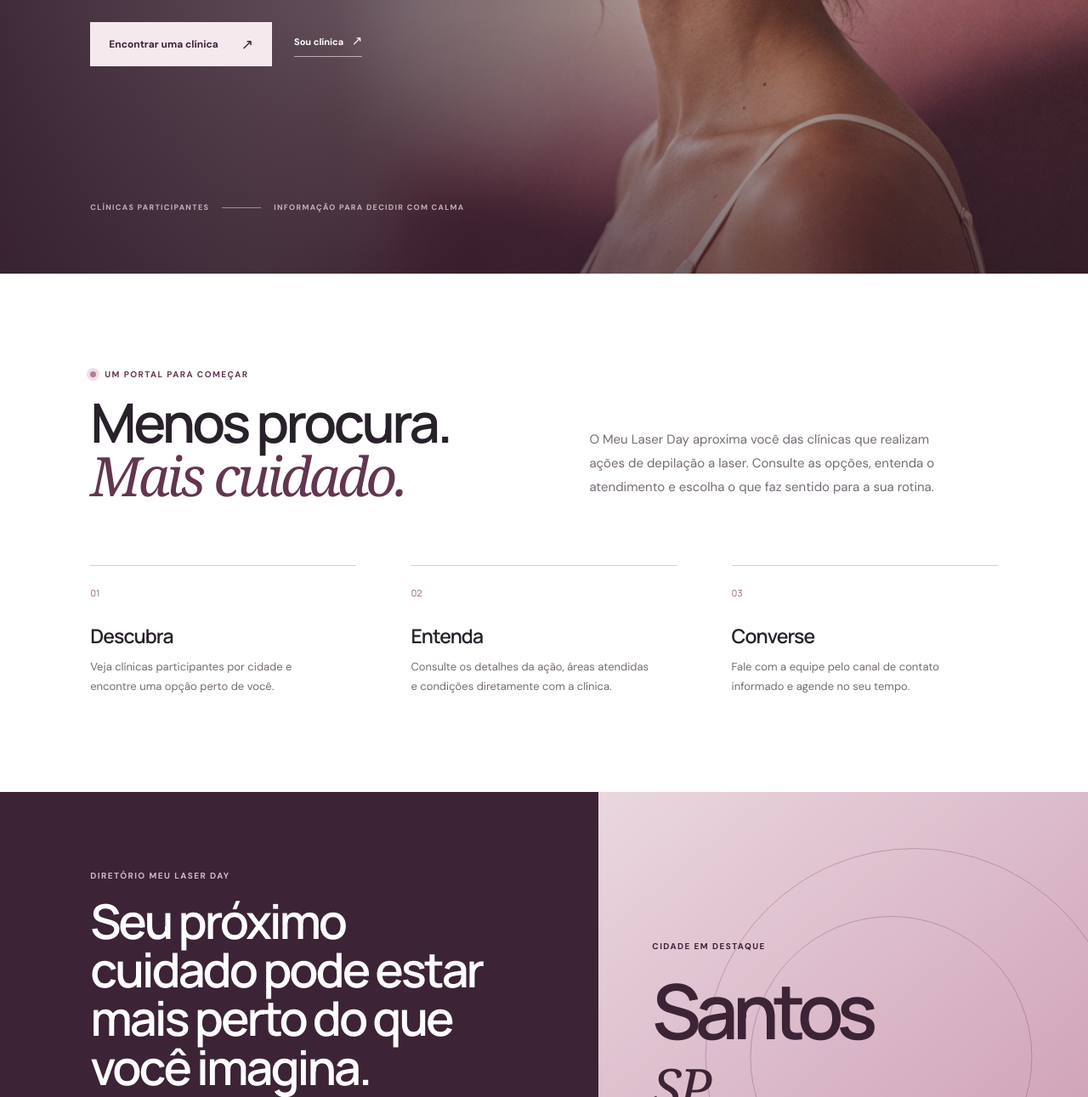
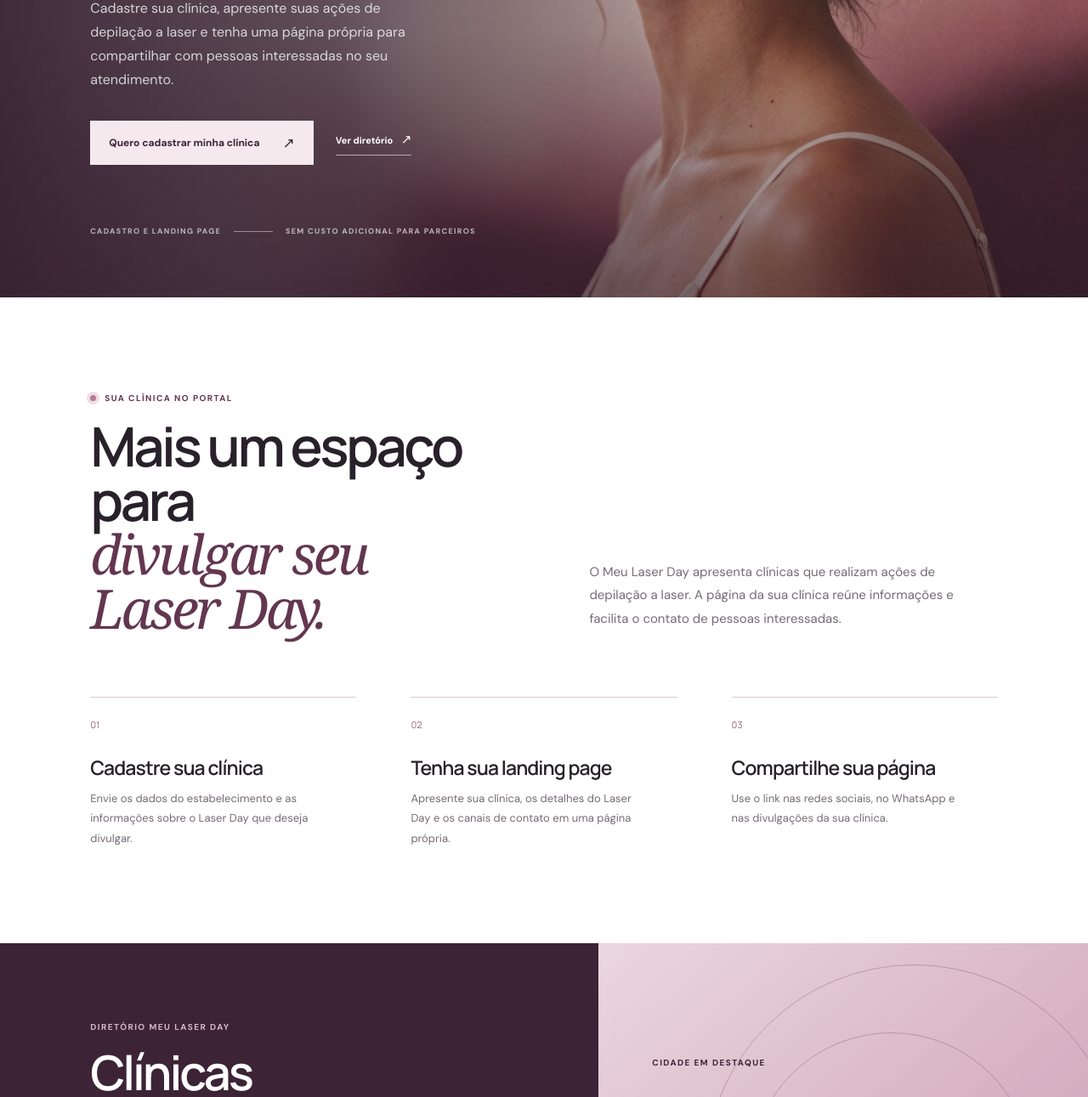
Before and after one commit to rafael-rsadigital/meulaserday, a plain HTML site: page index.html in a window 1280 px wide. Shown: the part 478-1769 px from the top of the page at 85% size. Drawn offline with Linux system fonts and the light colour scheme.

Commit message:
Ajusta copy da home para comunicação direta

```diff
--- a/index.html
+++ b/index.html
@@ -3,8 +3,8 @@
 <head>
   <meta charset="utf-8">
   <meta name="viewport" content="width=device-width, initial-scale=1">
-  <title>Meu Laser Day | Encontre seu próximo Laser Day</title>
-  <meta name="description" content="Encontre clínicas participantes do Meu Laser Day, descubra ações de depilação a laser e fale diretamente com a clínica.">
+  <title>Meu Laser Day | Divulgação para clínicas de depilação a laser</title>
+  <meta name="description" content="Divulgue o Laser Day da sua clínica no Meu Laser Day. Tenha uma página para apresentar sua clínica e receber contatos de pessoas interessadas.">
   <meta name="theme-color" content="#3c2336">
   <link rel="canonical" href="https://meulaserday.com.br/">
   <link rel="icon" href="/favicon.svg" type="image/svg+xml">
@@ -15,8 +15,8 @@
   <meta property="og:type" content="website">
   <meta property="og:locale" content="pt_BR">
   <meta property="og:site_name" content="Meu Laser Day">
-  <meta property="og:title" content="Meu Laser Day | Encontre seu próximo Laser Day">
-  <meta property="og:description" content="Descubra clínicas e ações de depilação a laser perto de você.">
+  <meta property="og:title" content="Meu Laser Day | Divulgação para clínicas de depilação a laser">
+  <meta property="og:description" content="Cadastre sua clínica, divulgue seu Laser Day e tenha uma página própria para apresentar seu atendimento.">
   <meta property="og:url" content="https://meulaserday.com.br/">
   <script type="application/ld+json">
   {
@@ -25,7 +25,7 @@
     "name": "Meu Laser Day",
     "url": "https://meulaserday.com.br/",
     "inLanguage": "pt-BR",
-    "description": "Portal para encontrar clínicas participantes de Laser Day de depilação a laser."
+    "description": "Plataforma de divulgação de Laser Day para clínicas de depilação a laser."
   }
   </script>
 </head>
@@ -36,7 +36,7 @@
       <span>meu<span class="brand-accent">laser</span>day</span>
     </a>
     <nav class="main-nav" aria-label="Navegação principal">
-      <a href="/clinicas/">Clínicas</a>
+      <a href="/clinicas/">Diretório</a>
       <a href="/laser-day-em-santos/">Santos</a>
       <a class="nav-cta" href="/para-clinicas/">Para clínicas <span aria-hidden="true">↗</span></a>
     </nav>
@@ -49,52 +49,52 @@
     <section class="home-hero">
       <div class="home-hero-shade" aria-hidden="true"></div>
       <div class="home-hero-content">
-        <p class="eyebrow eyebrow-light"><span class="eyebrow-dot eyebrow-dot-light"></span> Descubra seu próximo Laser Day</p>
-        <h1>Cuide de você.<br><em>Do seu jeito.</em></h1>
-        <p class="home-hero-intro">Encontre clínicas participantes, descubra ações de depilação a laser e fale direto com quem entende do assunto.</p>
+        <p class="eyebrow eyebrow-light"><span class="eyebrow-dot eyebrow-dot-light"></span> Uma plataforma para clínicas</p>
+        <h1>Divulgue o <em>Laser Day</em><br>da sua clínica.</h1>
+        <p class="home-hero-intro">Cadastre sua clínica, apresente suas ações de depilação a laser e tenha uma página própria para compartilhar com pessoas interessadas no seu atendimento.</p>
         <div class="home-hero-actions">
-          <a class="button button-light" href="/clinicas/">Encontrar uma clínica <span aria-hidden="true">↗</span></a>
-          <a class="home-text-link" href="/para-clinicas/">Sou clínica <span aria-hidden="true">↗</span></a>
+          <a class="button button-light" href="/para-clinicas/">Quero cadastrar minha clínica <span aria-hidden="true">↗</span></a>
+          <a class="home-text-link" href="/clinicas/">Ver diretório <span aria-hidden="true">↗</span></a>
         </div>
       </div>
       <div class="home-hero-footer" aria-label="Informações rápidas">
-        <span>Clínicas participantes</span>
+        <span>Cadastro e landing page</span>
         <span class="hero-footer-line" aria-hidden="true"></span>
-        <span>Informação para decidir com calma</span>
+        <span>Sem custo adicional para parceiros</span>
       </div>
     </section>
 
     <section class="home-intro section-wrap">
       <div class="home-intro-heading">
-        <p class="eyebrow"><span class="eyebrow-dot"></span> Um portal para começar</p>
-        <h2>Menos procura.<br><em>Mais cuidado.</em></h2>
+        <p class="eyebrow"><span class="eyebrow-dot"></span> Sua clínica no portal</p>
+        <h2>Mais um espaço para<br><em>divulgar seu Laser Day.</em></h2>
       </div>
-      <p class="home-intro-copy">O Meu Laser Day aproxima você das clínicas que realizam ações de depilação a laser. Consulte as opções, entenda o atendimento e escolha o que faz sentido para a sua rotina.</p>
+      <p class="home-intro-copy">O Meu Laser Day apresenta clínicas que realizam ações de depilação a laser. A página da sua clínica reúne informações e facilita o contato de pessoas interessadas.</p>
     </section>
 
     <section class="home-benefits" aria-label="Como o Meu Laser Day ajuda">
       <article class="home-benefit">
         <span class="home-benefit-index">01</span>
-        <h3>Descubra</h3>
-        <p>Veja clínicas participantes por cidade e encontre uma opção perto de você.</p>
+        <h3>Cadastre sua clínica</h3>
+        <p>Envie os dados do estabelecimento e as informações sobre o Laser Day que deseja divulgar.</p>
       </article>
       <article class="home-benefit">
         <span class="home-benefit-index">02</span>
-        <h3>Entenda</h3>
-        <p>Consulte os detalhes da ação, áreas atendidas e condições diretamente com a clínica.</p>
+        <h3>Tenha sua landing page</h3>
+        <p>Apresente sua clínica, os detalhes do Laser Day e os canais de contato em uma página própria.</p>
       </article>
       <article class="home-benefit">
         <span class="home-benefit-index">03</span>
-        <h3>Converse</h3>
-        <p>Fale com a equipe pelo canal de contato informado e agende no seu tempo.</p>
+        <h3>Compartilhe sua página</h3>
+        <p>Use o link nas redes sociais, no WhatsApp e nas divulgações da sua clínica.</p>
       </article>
     </section>
 
     <section class="home-directory">
       <div class="home-directory-copy">
         <p class="eyebrow eyebrow-light">Diretório Meu Laser Day</p>
-        <h2>Seu próximo cuidado pode estar mais perto do que você imagina.</h2>
-        <p>Comece por Santos e consulte a primeira clínica parceira publicada no portal. Novas cidades entram no diretório conforme os cadastros são confirmados.</p>
+        <h2>Clínicas participantes<br>por cidade.</h2>
+        <p>O diretório permite que visitantes encontrem clínicas participantes e consultem as informações de cada Laser Day.</p>
         <a class="button button-light" href="/laser-day-em-santos/">Ver clínicas em Santos <span aria-hidden="true">↗</span></a>
       </div>
       <div class="home-city-card">
@@ -108,11 +108,11 @@
     <section class="partner-band">
       <div class="partner-band-inner">
         <div>
-          <p class="eyebrow eyebrow-light">Para clínicas</p>
-          <h2>Seu Laser Day<br>também pode estar aqui.</h2>
-          <p>Apresente sua clínica no diretório e tenha uma página própria para compartilhar sua ação de depilação a laser.</p>
+          <p class="eyebrow eyebrow-light">Condição para parceiros Áurea Laser</p>
+          <h2>Cadastro e landing page<br>sem custo adicional.</h2>
+          <p>Clínicas parceiras da Áurea Laser Locação contam com cadastro no Meu Laser Day e uma landing page para divulgar seu Laser Day, sem custo adicional.</p>
         </div>
-        <a class="button button-light" href="/para-clinicas/">Quero participar <span aria-hidden="true">↗</span></a>
+        <a class="button button-light" href="/para-clinicas/">Conheça as condições <span aria-hidden="true">↗</span></a>
         <span class="band-orbit" aria-hidden="true"></span>
       </div>
     </section>
```
